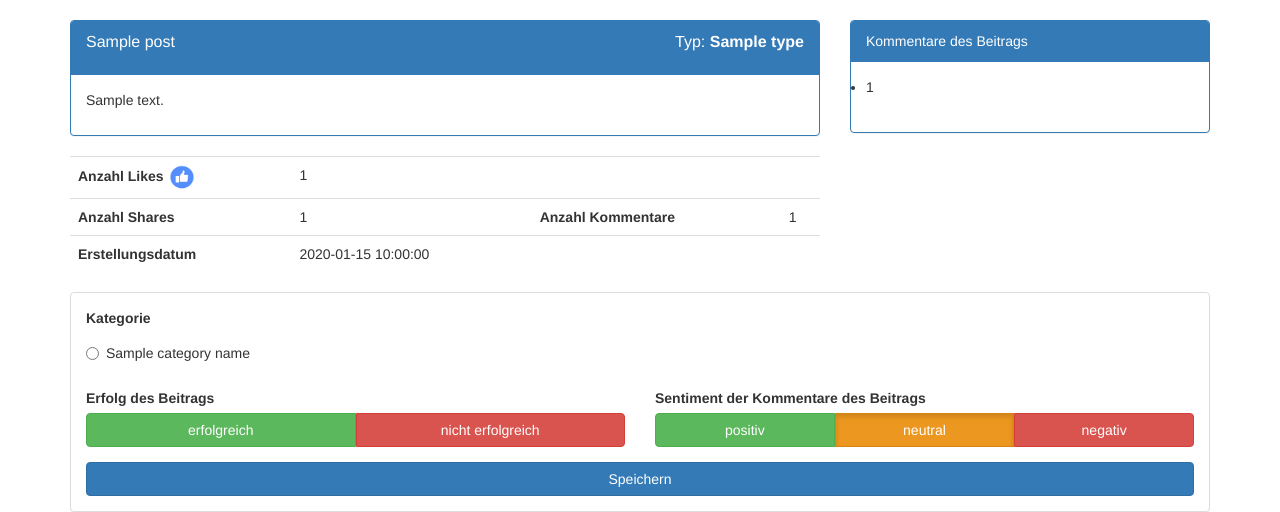
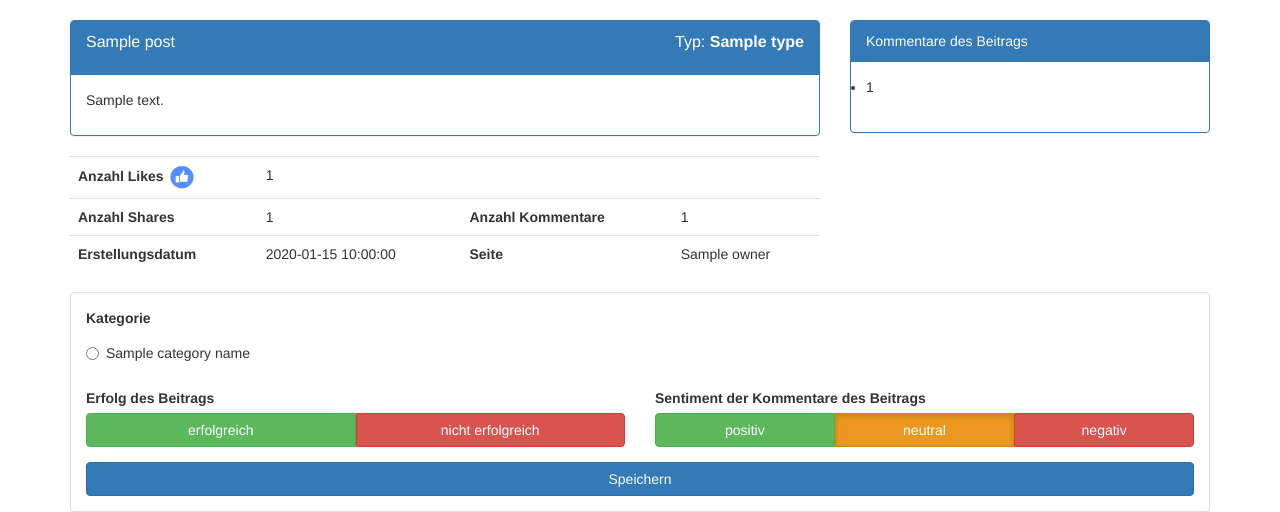
Before and after one commit to CCWI/post-categoriser-tool, a Flask app: template templates/post.html in a window 1280 px wide. Shown: the part 52-564 px from the top of the page. Run offline with Flask 2, Linux system fonts and the light colour scheme; the template is opened without the code that fills it: most values are stand-ins (such as "Sample title", 1, 10 or a date in 2020); some libraries are stand-ins or nearby versions.

Commit message:
Added page name.

```diff
--- a/app.py
+++ b/app.py
@@ -93,7 +93,7 @@ def getpost(post_id):
     # get post info from the database
     cursor = mariadb_connection.cursor(buffered=True)
     cursor.execute(
-        'SELECT text,num_likes,num_shares,num_angry,num_haha,num_wow,num_love,num_sad,name,type, picture,source,permanent_link,date, paid FROM post WHERE id = "' + str(
+        'SELECT p.text,p.num_likes,p.num_shares,p.num_angry,p.num_haha,p.num_wow,p.num_love,p.num_sad,p.name,p.type,p.picture,p.source,p.permanent_link,p.date,p.paid,pg.owner FROM post p JOIN page pg ON (p.page_id = pg.id) WHERE p.id = "' + str(
             post_id) + '"')
     if cursor.rowcount == 0 or cursor.rowcount > 1:
         raise ValueError
@@ -102,7 +102,7 @@ def getpost(post_id):
     type = row[9].upper()
     picture = row[10]
     source = row[11]
-    date = row[13]
+    post_date = row[13]
 
     r = requests.get(api_url + post_id, params=payload)
 
@@ -113,8 +113,8 @@ def getpost(post_id):
 
     post = {'text': row[0], 'num_likes': row[1], 'num_shares': row[2], 'num_angry': row[3], 'num_haha': row[4],
             'num_wow': row[5], 'num_love': row[6], 'num_sad': row[7], 'name': row[8], 'type': type,
-            'picture': picture, 'source': source, 'perm_link': row[12], 'date': date, 'paid': row[14],
-            'id': post_id}
+            'picture': picture, 'source': source, 'perm_link': row[12], 'date': post_date, 'paid': row[14],
+            'owner': row[15], 'id': post_id}
     # cursor.execute('SELECT text, id, parent_id from comment where post_id ="' + post_id + '"')
     cursor.execute('SELECT text, id, parent_id, date from comment where post_id ="145689658812333_1000436476670976"')
     # add comments
@@ -132,10 +132,11 @@ def getpost(post_id):
     # close database connection
     mariadb_connection.close()
 
-    reactions_available = date >= datetime.strptime('2016-02-24', "%Y-%m-%d")
+    # reactions became globally active on february the 24th in 2016
+    reactions_available = post_date >= datetime.strptime('2016-02-24', "%Y-%m-%d")
     info = {"reactions_available": reactions_available}
 
-    # retrun post page
+    # return post page
     return render_template('post.html', post=post, category_names=category_names, info=info)
 
 
--- a/templates/post.html
+++ b/templates/post.html
@@ -125,8 +125,8 @@
                     <tr>
                         <th>Erstellungsdatum</th>
                         <td>{{ post.date }}</td>
-                        <th></th>
-                        <td></td>
+                        <th>Seite</th>
+                        <td>{{ post.owner }}</td>
                     </tr>
                     </tbody>
                 </table>
```
